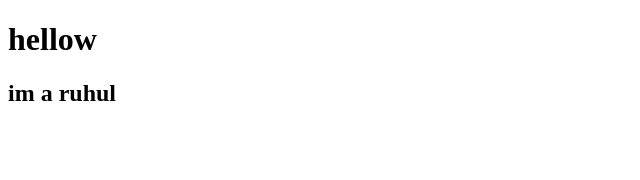
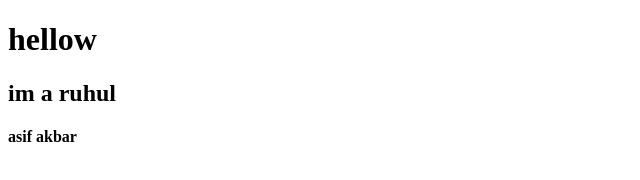
Before and after one commit to nurul231/1filee-done, a plain HTML site: page index.html in a window 1280 px wide. Shown: the full height of the page, 0-640 px from the left. Drawn offline with Linux system fonts and the light colour scheme.

Commit message:
3rd change

```diff
--- a/index.html
+++ b/index.html
@@ -9,5 +9,6 @@
 <body>
     <h1>hellow</h1>
     <h2>im a ruhul</h2>
+    <h4>asif akbar</h4>
 </body>
 </html>
```
